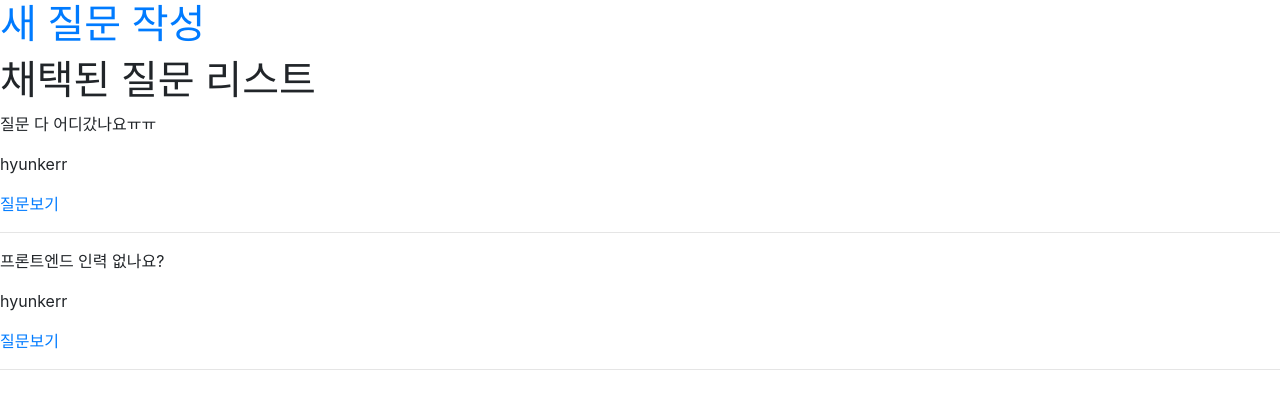
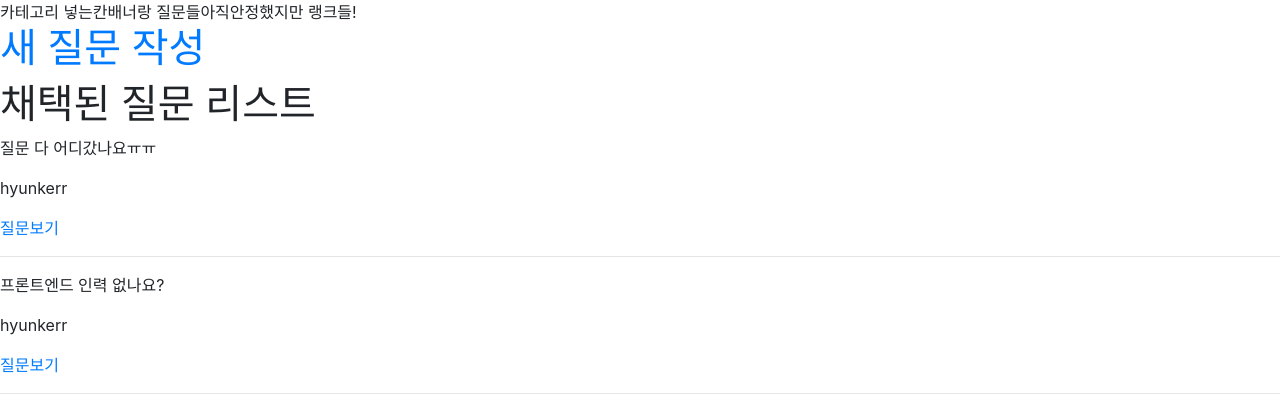
Before and after one commit to qrating/qrating, a Django app: page / in a window 1280 px wide. Shown: the part 56-476 px from the top of the page. Run offline with Django 3.2, Linux system fonts and the light colour scheme; data comes from the database, SQL or seed files in the repository; both versions use the stored data as it was after the commit; some libraries are stand-ins or nearby versions.

Commit message:
home_section

```diff
--- a/blog/static/blog/css/style.css
+++ b/blog/static/blog/css/style.css
@@ -5,3 +5,7 @@ button.navbar-toggler:focus{
 .navbar-dark .navbar-toggler{
     border: none;
 }
+
+.total{
+    display: flex;
+}
--- a/blog/templates/home.html
+++ b/blog/templates/home.html
@@ -1,6 +1,11 @@
 {% extends 'base.html' %}
 
 {% block content %}
+<div class="total">
+    <div class="left">카테고리 넣는칸</div>
+    <div class="middle">배너랑 질문들</div>
+    <div class="right">아직안정했지만 랭크들!</div>
+</div>
 <div class="">
     <h1>
         <a href="{% url 'create_question' %}">새 질문 작성</a>
```
Also changed, not shown: db.sqlite3.
